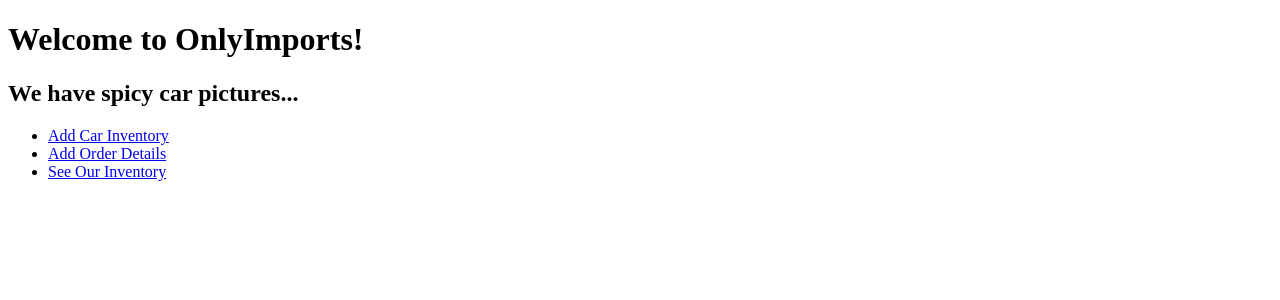
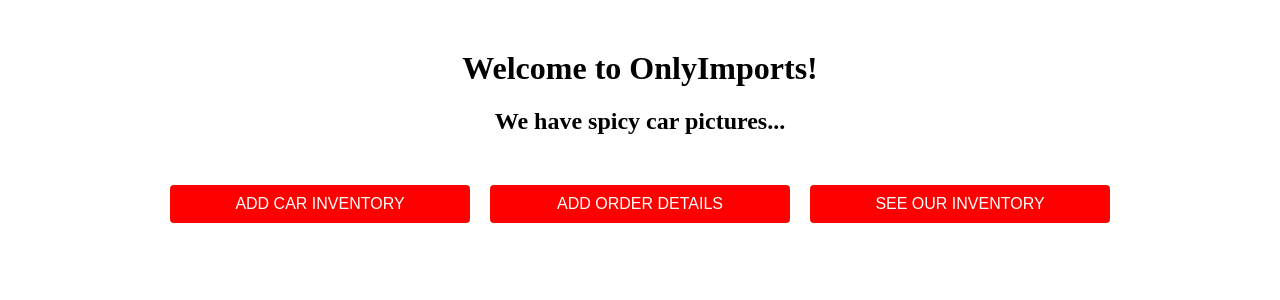
Before and after one commit to Riddlcal/OnlyImportsFlask, a Flask app: page / in a window 1280 px wide. Shown: the top 300 px of the page. Run offline with Flask 3, Linux system fonts and the light colour scheme; some libraries are stand-ins or nearby versions.

Commit message:
Update index.html

```diff
--- a/templates/index.html
+++ b/templates/index.html
@@ -4,6 +4,52 @@
     <meta charset="UTF-8">
     <meta name="viewport" content="width=device-width, initial-scale=1.0">
     <title>Home</title>
+    <style>
+        body {
+            text-align: center;
+            margin: 0;
+            padding: 0;
+        }
+
+        h1 {
+            margin-top: 50px;
+        }
+
+        h2 {
+            margin-bottom: 50px;
+        }
+
+        ul {
+            list-style-type: none;
+            padding: 0;
+            display: flex;
+            flex-wrap: wrap;
+            justify-content: center;
+            gap: 20px;
+        }
+
+        li {
+            flex: 0 0 30%;
+            max-width: 300px;
+        }
+
+        a {
+            display: block;
+            text-decoration: none;
+            padding: 10px;
+            border: none;
+            border-radius: 4px;
+            background-color: red;
+            color: white;
+            cursor: pointer;
+            text-transform: uppercase;
+            font-family: "Orbitron", sans-serif;
+        }
+
+        a:hover {
+            background-color: darkred;
+        }
+    </style>
 </head>
 <body>
     <h1>Welcome to OnlyImports!</h1>
```
